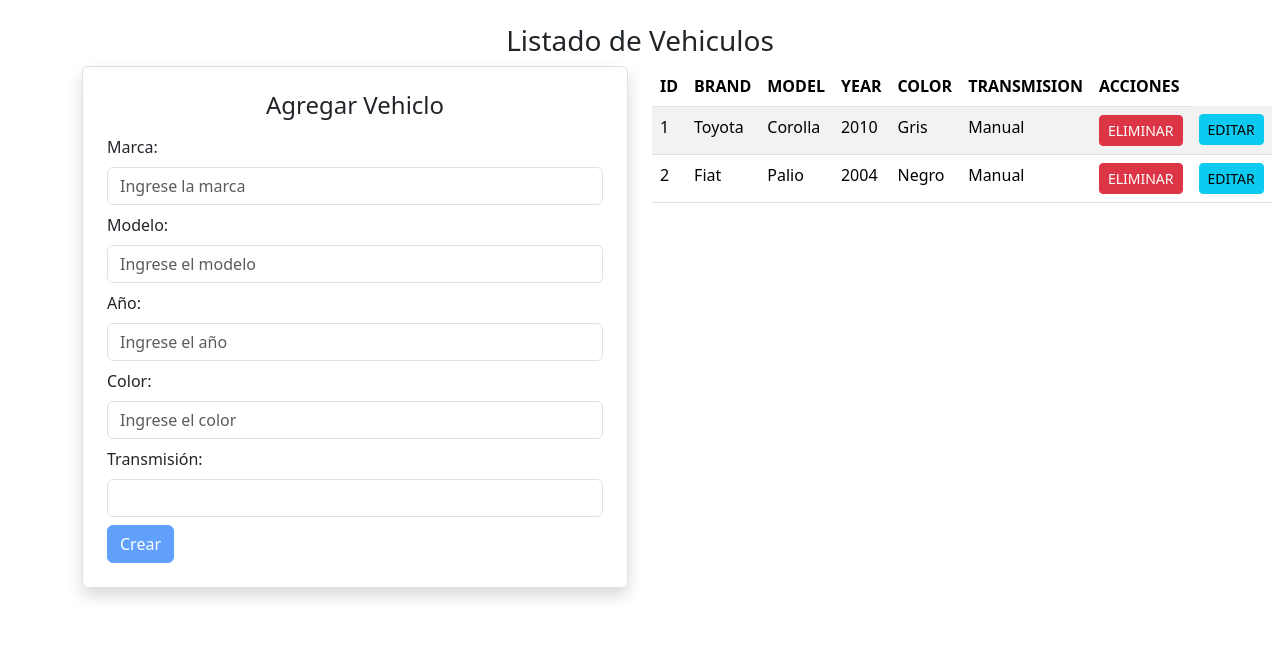
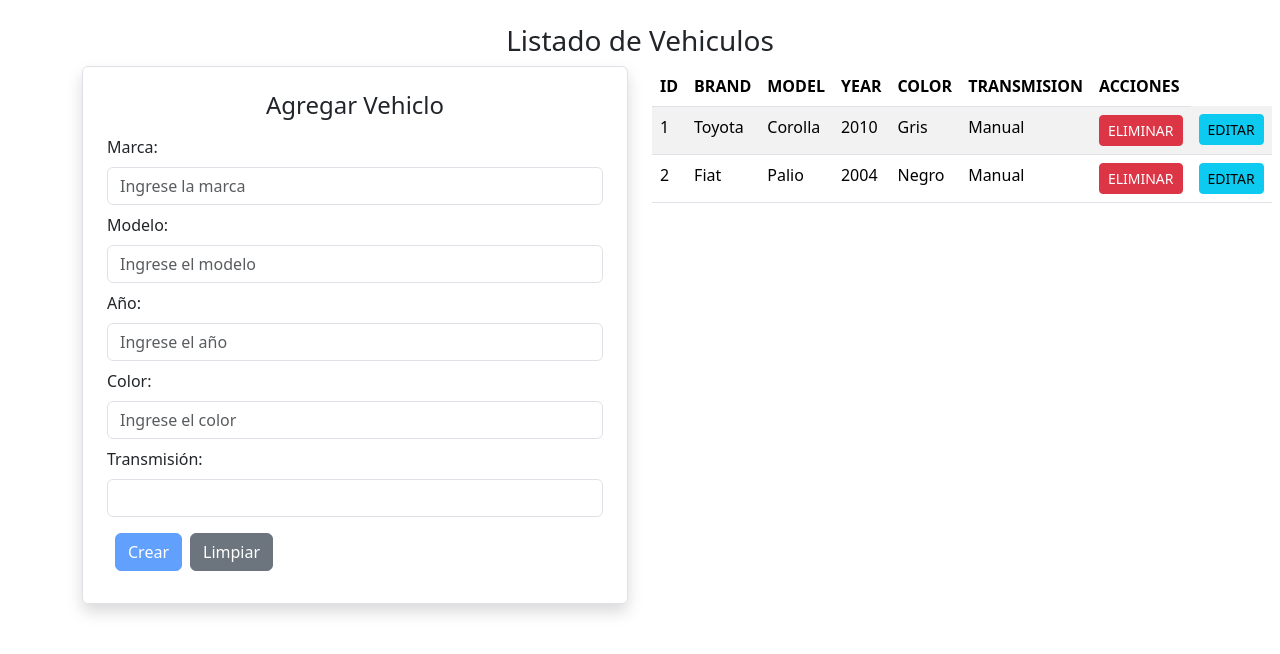
Before and after one commit to salvadorbravo09/GarageApp, an Angular app in the folder web/: page / in a window 1280 px wide. Shown: the top 654 px of the page. Built offline with nearby package versions, Linux system fonts and the light colour scheme.

Commit message:
feat: update vehicle

```diff
--- a/web/src/app/components/garage-app.component.ts
+++ b/web/src/app/components/garage-app.component.ts
@@ -29,10 +29,20 @@ export class GarageAppComponent implements OnInit {
   }
 
   addVehicle(vehicle: Vehicle) {
-    this.vehicles = [
-      ...this.vehicles,
-      { ...vehicle, id: new Date().getTime() },
-    ];
+    if (vehicle.id > 0) {
+      this.vehicles = this.vehicles.map((vehc) => {
+        if (vehc.id == vehicle.id) {
+          return { ...vehicle };
+        }
+        return vehc;
+      });
+    } else {
+      this.vehicles = [
+        ...this.vehicles,
+        { ...vehicle, id: new Date().getTime() },
+      ];
+    }
+    this.vehicleSelected = new Vehicle(); // Reiniciamos
   }
 
   removeUser(id: number): void {
--- a/web/src/app/components/vehicle-form/vehicle-form.component.html
+++ b/web/src/app/components/vehicle-form/vehicle-form.component.html
@@ -133,10 +133,14 @@
   <div>
     <button
       type="submit"
-      class="btn btn-primary btn-block"
+      class="btn btn-primary m-2"
       [disabled]="vehicleForm.invalid"
     >
-      Crear
+      {{ vehicle.id > 0 ? "Editar" : "Crear" }}
+    </button>
+
+    <button type="button" class="btn btn-secondary" (click)="onClear(vehicleForm)">
+      Limpiar
     </button>
   </div>
 </form>
--- a/web/src/app/components/vehicle-form/vehicle-form.component.ts
+++ b/web/src/app/components/vehicle-form/vehicle-form.component.ts
@@ -10,7 +10,6 @@ import { CommonModule } from '@angular/common';
   templateUrl: './vehicle-form.component.html',
 })
 export class VehicleFormComponent {
-
   @Input()
   vehicle: Vehicle;
 
@@ -28,4 +27,8 @@ export class VehicleFormComponent {
     vehicleForm.reset();
     vehicleForm.resetForm();
   }
+
+  onClear(vehicleForm: NgForm): void {
+    vehicleForm.resetForm();
+  }
 }
```
